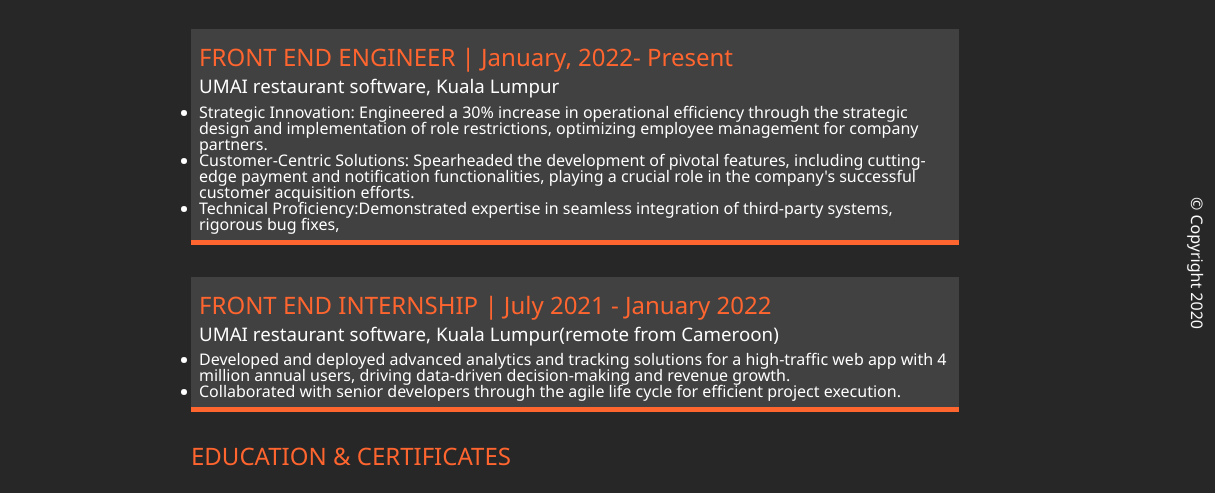
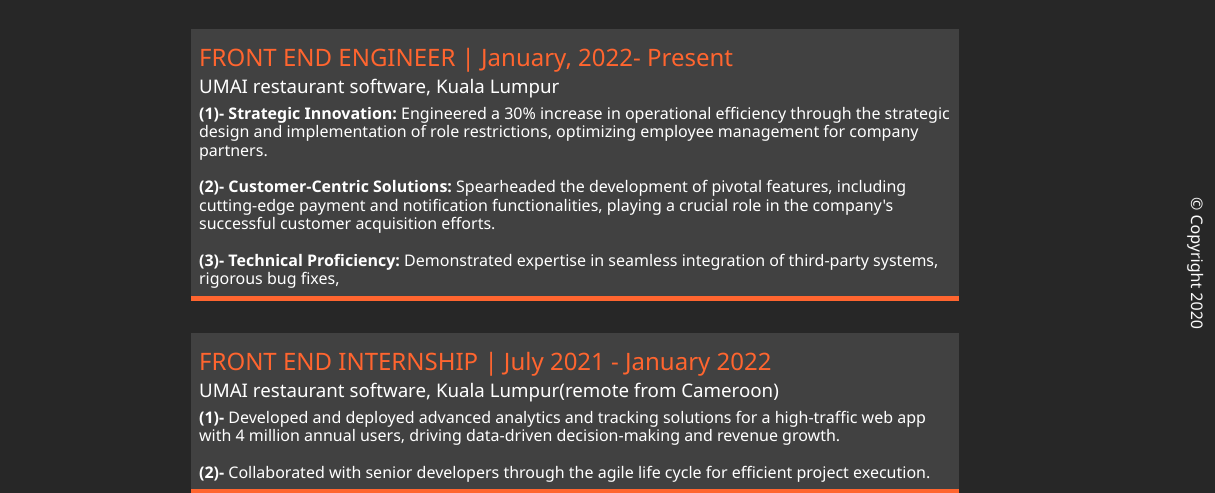
Before and after one commit to mohamadoudou/portfolio, a plain HTML site: page about.html in a window 1280 px wide. Shown: the part 459-952 px from the top of the page, 65-1280 px from the left. Drawn offline with Linux system fonts and the light colour scheme.

Commit message:
add number for list

```diff
--- a/about.html
+++ b/about.html
@@ -52,24 +52,19 @@
             </h2>
             <h3>UMAI restaurant software, Kuala Lumpur</h3>
             <h6></h6>
-            <ul>
-
-                <li>
-                  Strategic Innovation: Engineered a 30% increase in operational
-                  efficiency through the strategic design and implementation of role
-                  restrictions, optimizing employee management for company partners.
-                </li>
-                <li>
-                  Customer-Centric Solutions: Spearheaded the development of pivotal
-                  features, including cutting-edge payment and notification
-                  functionalities, playing a crucial role in the company's
-                  successful customer acquisition efforts.
-                </li>
-                <li>
-                  Technical Proficiency:Demonstrated expertise in seamless
-                  integration of third-party systems, rigorous bug fixes,
-                </li>
-            </ul>
+            <p>
+              <strong>(1)- Strategic Innovation:</strong> Engineered a 30% increase in operational
+              efficiency through the strategic design and implementation of role
+              restrictions, optimizing employee management for company partners.
+              <br /><br />
+              <strong>(2)- Customer-Centric Solutions:</strong> Spearheaded the development of
+              pivotal features, including cutting-edge payment and notification
+              functionalities, playing a crucial role in the company's
+              successful customer acquisition efforts.
+              <br /><br />
+              <strong>(3)- Technical Proficiency:</strong> Demonstrated expertise in seamless
+              integration of third-party systems, rigorous bug fixes,
+            </p>
           </div>
           <div class="jobs__job">
             <h2 class="text-secondary">
@@ -79,18 +74,14 @@
               UMAI restaurant software, Kuala Lumpur(remote from Cameroon)
             </h3>
             <h6></h6>
-            <ul>
-
-                <li>
-                  Developed and deployed advanced analytics and tracking solutions
-                  for a high-traffic web app with 4 million annual users, driving
-                  data-driven decision-making and revenue growth.
-                </li>
-                <li>
-                  Collaborated with senior developers through the agile life cycle
-                  for efficient project execution.
-                </li>
-            </ul>
+            <p>
+              <strong>(1)-</strong> Developed and deployed advanced analytics and tracking
+              solutions for a high-traffic web app with 4 million annual users,
+              driving data-driven decision-making and revenue growth.
+              <br /><br />
+              <strong>(2)-</strong> Collaborated with senior developers through the agile life
+              cycle for efficient project execution.
+            </p>
           </div>
         </div>
         <div class="jobs">
@@ -99,7 +90,11 @@
             <h2 class="text-secondary">2017-2021</h2>
             <h3>Bachelor in Computer Science and Engineering</h3>
             <h6>Islamic University of Technology</h6>
-            <p>C (Programming Language) · Python (Programming Language) · Oracle Database · SQL · Amazon Web Services (AWS) · Algorithms · Data Structures · Java · JavaScript</p>
+            <p>
+              · C (Programming Language) · Python (Programming Language) · Oracle
+              Database · SQL · Amazon Web Services (AWS) · Algorithms · Data
+              Structures · Java · JavaScript
+            </p>
           </div>
           <div class="jobs__job">
             <h2 class="text-secondary">2020</h2>
```
